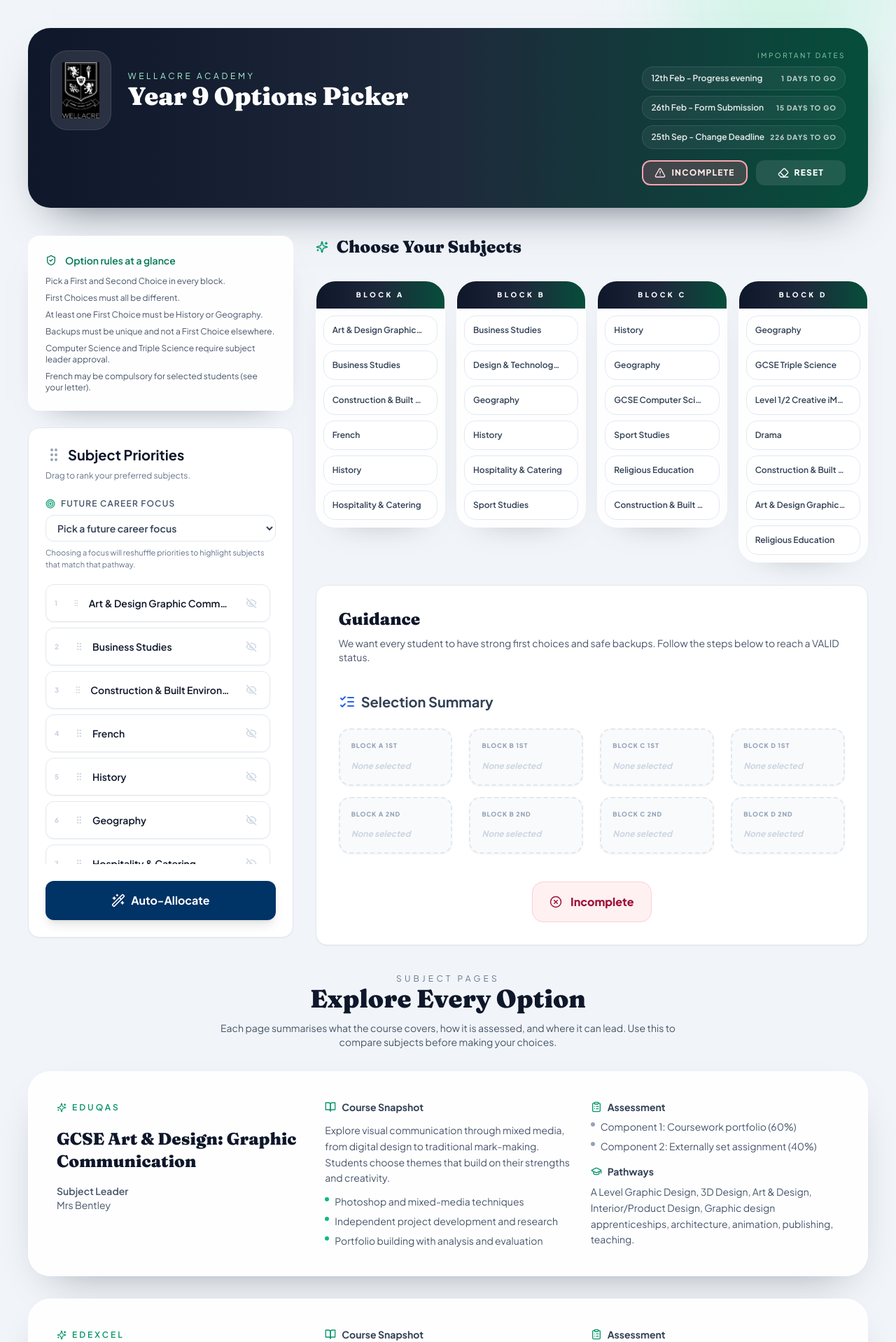
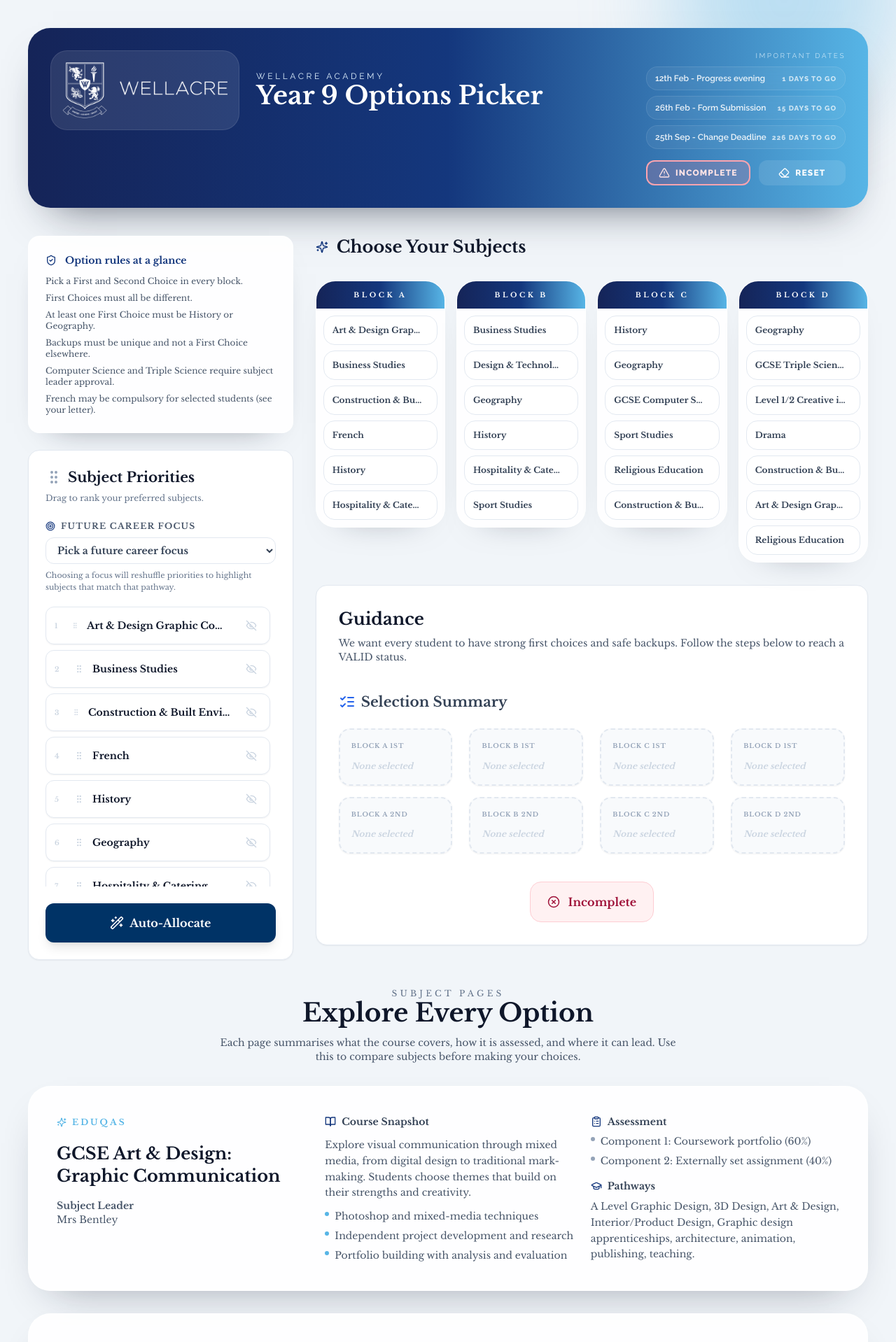
Before and after one commit to MikeMoorhouse/options, a React (Vite) app: page / in a window 1280 px wide. Shown: the top 1918 px of the page at 70% size. Built offline with nearby package versions, Linux system fonts and the light colour scheme.

Commit message:
Align styling and branding with Wellacre website

```diff
--- a/index.html
+++ b/index.html
@@ -7,7 +7,7 @@
     <link rel="preconnect" href="https://fonts.googleapis.com" />
     <link rel="preconnect" href="https://fonts.gstatic.com" crossorigin />
     <link
-      href="https://fonts.googleapis.com/css2?family=Fraunces:wght@400;600;700;800;900&family=Plus+Jakarta+Sans:wght@400;500;600;700;800&display=swap"
+      href="https://fonts.googleapis.com/css2?family=Libre+Baskerville:wght@400;700&family=Raleway:wght@400;500;600;700;800&display=swap"
       rel="stylesheet"
     />
     <script src="https://cdn.tailwindcss.com"></script>
--- a/src/App.jsx
+++ b/src/App.jsx
@@ -251,26 +251,26 @@ export default function App() {
 
   return (
     <div className="min-h-screen bg-slate-100 text-slate-900 relative overflow-hidden">
-      <div className="absolute -top-40 right-0 h-80 w-80 rounded-full bg-emerald-200/40 blur-3xl" />
-      <div className="absolute top-1/3 -left-32 h-72 w-72 rounded-full bg-sky-200/40 blur-3xl" />
-      <div className="absolute bottom-0 right-1/4 h-64 w-64 rounded-full bg-amber-200/40 blur-3xl" />
+      <div className="absolute -top-40 right-0 h-80 w-80 rounded-full bg-[#57b5e6]/35 blur-3xl" />
+      <div className="absolute top-1/3 -left-32 h-72 w-72 rounded-full bg-[#14377d]/15 blur-3xl" />
+      <div className="absolute bottom-0 right-1/4 h-64 w-64 rounded-full bg-[#cd1543]/15 blur-3xl" />
 
       <div className="max-w-[1600px] mx-auto p-4 lg:p-10 space-y-10 relative">
-        <header className="bg-gradient-to-r from-slate-900 via-slate-800 to-emerald-900 text-white rounded-[32px] p-6 md:p-8 shadow-[0_30px_60px_-35px_rgba(15,23,42,0.7)]">
+        <header className="bg-gradient-to-r from-[#152458] via-[#14377d] to-[#57b5e6] text-white rounded-[32px] p-6 md:p-8 shadow-[0_30px_60px_-35px_rgba(15,23,42,0.7)]">
           <div className="flex flex-col lg:flex-row gap-8 items-start lg:items-start justify-between">
             <div className="flex items-center gap-6">
               <div className="bg-white/10 rounded-3xl p-4 border border-white/10">
                 <img src={logo} alt="Wellacre logo" className="h-20 w-auto" />
               </div>
               <div>
-                <p className="text-xs uppercase tracking-[0.3em] text-emerald-200">Wellacre Academy</p>
+                <p className="text-xs uppercase tracking-[0.3em] text-sky-100 font-ui">Wellacre Academy</p>
                 <h1 className="text-3xl md:text-4xl font-black font-display">Year 9 Options Picker</h1>
               </div>
             </div>
 
             <div className="flex flex-col items-end gap-4 w-full lg:w-auto">
               <div className="w-full max-w-sm">
-                <div className="text-[10px] uppercase tracking-[0.25em] text-emerald-200/80 text-right mb-2">
+                <div className="text-[10px] uppercase tracking-[0.25em] text-sky-100/80 text-right mb-2 font-ui">
                   Important dates
                 </div>
                 <div className="space-y-2">
@@ -289,9 +289,9 @@ export default function App() {
                         key={item.label}
                         className="flex items-center justify-between gap-2 rounded-2xl border border-white/10 bg-white/5 px-3 py-2 backdrop-blur text-[11px] text-white/80"
                       >
-                        <div className="text-xs font-semibold text-white/90">{item.label}</div>
+                        <div className="text-xs font-semibold text-white/90 font-ui">{item.label}</div>
                         {countdown && (
-                          <div className="text-[10px] font-black uppercase tracking-widest text-white/70">{countdown}</div>
+                          <div className="text-[10px] font-black uppercase tracking-widest text-white/70 font-ui">{countdown}</div>
                         )}
                       </div>
                     );
@@ -301,9 +301,9 @@ export default function App() {
 
               <div className="flex flex-col sm:flex-row items-stretch gap-3 w-full max-w-sm">
                 <div
-                  className={`flex-1 px-4 py-2 rounded-xl text-xs font-black uppercase tracking-widest flex items-center justify-center gap-2 border-2 ${
+                  className={`flex-1 px-4 py-2 rounded-xl text-xs font-black uppercase tracking-widest font-ui flex items-center justify-center gap-2 border-2 ${
                     validation.status === 'VALID'
-                      ? 'bg-emerald-400/20 border-emerald-300 text-emerald-100'
+                      ? 'bg-sky-400/20 border-sky-200 text-sky-100'
                       : validation.status === 'PROBLEM'
                         ? 'bg-amber-400/20 border-amber-300 text-amber-100'
                         : 'bg-rose-400/20 border-rose-300 text-rose-100'
@@ -314,7 +314,7 @@ export default function App() {
                 </div>
                 <button
                   onClick={reset}
-                  className="flex-1 px-4 py-2 bg-white/10 hover:bg-white/20 rounded-xl transition-all text-xs font-black uppercase tracking-widest flex items-center justify-center gap-2"
+                  className="flex-1 px-4 py-2 bg-white/10 hover:bg-white/20 rounded-xl transition-all text-xs font-black uppercase tracking-widest font-ui flex items-center justify-center gap-2"
                 >
                   <Eraser size={16} /> Reset
                 </button>
@@ -326,7 +326,7 @@ export default function App() {
         <div className="grid grid-cols-1 lg:grid-cols-12 gap-8">
           <div className="lg:col-span-4 space-y-6">
             <div className="bg-white/90 backdrop-blur p-6 rounded-2xl border border-white/60 shadow-[0_20px_45px_-35px_rgba(15,23,42,0.6)]">
-              <div className="flex items-center gap-3 text-sm font-semibold text-emerald-700">
+              <div className="flex items-center gap-3 text-sm font-semibold text-[#14377d]">
                 <ShieldCheck size={16} /> Option rules at a glance
               </div>
               <ul className="mt-3 text-xs text-slate-600 space-y-2">
@@ -368,7 +368,7 @@ export default function App() {
             )}
 
             <div className="flex items-center gap-3">
-              <Sparkles size={18} className="text-emerald-600" />
+              <Sparkles size={18} className="text-[#14377d]" />
               <h2 className="text-2xl font-black font-display text-slate-900">Choose Your Subjects</h2>
             </div>
 
@@ -404,7 +404,7 @@ export default function App() {
             href="https://www.wellacre.org"
             target="_blank"
             rel="noreferrer"
-            className="text-xs font-semibold text-emerald-800 underline-offset-4 hover:underline"
+            className="text-xs font-semibold text-[#14377d] underline-offset-4 hover:underline"
           >
             Wellacre Academy
           </a>
@@ -412,9 +412,9 @@ export default function App() {
             href="https://buymeacoffee.com/chasewebdesign"
             target="_blank"
             rel="noreferrer"
-            className="group inline-flex items-center gap-3 rounded-full border border-emerald-200/40 bg-white/80 px-6 py-2.5 text-xs font-black uppercase tracking-widest text-emerald-900 shadow-[0_12px_28px_-18px_rgba(15,23,42,0.65)] transition hover:-translate-y-0.5 hover:border-emerald-200/70 hover:bg-gradient-to-r hover:from-slate-900 hover:via-slate-800 hover:to-emerald-900 hover:text-white hover:shadow-[0_18px_36px_-18px_rgba(6,78,59,0.6)] focus-visible:outline-none focus-visible:ring-2 focus-visible:ring-emerald-300/70"
+            className="group inline-flex items-center gap-3 rounded-full border border-sky-200/60 bg-white/80 px-6 py-2.5 text-xs font-black uppercase tracking-widest font-ui text-[#14377d] shadow-[0_12px_28px_-18px_rgba(15,23,42,0.65)] transition hover:-translate-y-0.5 hover:border-sky-200/80 hover:bg-gradient-to-r hover:from-[#152458] hover:via-[#14377d] hover:to-[#57b5e6] hover:text-white hover:shadow-[0_18px_36px_-18px_rgba(20,55,125,0.7)] focus-visible:outline-none focus-visible:ring-2 focus-visible:ring-sky-300/70"
           >
-            <span className="inline-flex h-6 w-6 items-center justify-center rounded-full bg-emerald-900 text-[10px] font-black text-white transition group-hover:bg-white group-hover:text-emerald-900">
+            <span className="inline-flex h-6 w-6 items-center justify-center rounded-full bg-[#152458] text-[10px] font-black text-white transition group-hover:bg-white group-hover:text-[#14377d]">
               ☕
             </span>
             Buy me a coffee
--- a/src/components/BlockGrid.jsx
+++ b/src/components/BlockGrid.jsx
@@ -20,7 +20,7 @@ export default function BlockGrid({
         >
           <div
             className={`${
-              blockStatus[blockId] ? 'bg-rose-600' : 'bg-gradient-to-r from-slate-900 via-slate-800 to-emerald-900'
+              blockStatus[blockId] ? 'bg-[#cd1543]' : 'bg-gradient-to-r from-[#152458] via-[#14377d] to-[#57b5e6]'
             } text-white py-3 px-4 text-center text-[10px] font-black uppercase tracking-[0.35em]`}
           >
             Block {blockId}
@@ -39,12 +39,12 @@ export default function BlockGrid({
                   className={`w-full text-left p-3 rounded-2xl text-xs font-semibold transition-all border flex justify-between items-center relative
                     ${
                       isFirst
-                        ? 'bg-emerald-600 border-emerald-500 text-white shadow-lg scale-[1.02] z-10'
+                        ? 'bg-[#14377d] border-[#14377d] text-white shadow-lg scale-[1.02] z-10'
                         : isSecond
                           ? 'bg-amber-400 border-amber-300 text-slate-900 shadow-md'
                           : isDisabled
                             ? 'bg-slate-100 text-slate-300 border-transparent opacity-50 cursor-not-allowed'
-                            : 'bg-white border-slate-200 text-slate-700 hover:border-emerald-200 hover:bg-emerald-50/40'
+                            : 'bg-white border-slate-200 text-slate-700 hover:border-sky-200 hover:bg-sky-50/40'
                     }
                   `}
                 >
--- a/src/components/PreferencePanel.jsx
+++ b/src/components/PreferencePanel.jsx
@@ -25,12 +25,12 @@ export default function PreferencePanel({
 
       <div className="mb-5">
         <label className="text-xs font-semibold text-slate-600 uppercase tracking-widest flex items-center gap-2 mb-2">
-          <Target size={14} className="text-emerald-600" /> Future Career Focus
+          <Target size={14} className="text-[#14377d]" /> Future Career Focus
         </label>
         <select
           value={careerValue}
           onChange={(e) => onCareerChange(e.target.value)}
-          className="w-full rounded-xl border border-slate-200 bg-white px-3 py-2 text-sm font-semibold text-slate-700 focus:outline-none focus:ring-2 focus:ring-emerald-400"
+          className="w-full rounded-xl border border-slate-200 bg-white px-3 py-2 text-sm font-semibold text-slate-700 focus:outline-none focus:ring-2 focus:ring-[#57b5e6]"
         >
           {careerOptions.map(option => (
             <option key={option.value} value={option.value}>
--- a/src/components/SubjectPages.jsx
+++ b/src/components/SubjectPages.jsx
@@ -20,7 +20,7 @@ export default function SubjectPages({ subjects }) {
             className="bg-white/90 backdrop-blur border border-white/60 shadow-[0_25px_60px_-35px_rgba(15,23,42,0.45)] rounded-[32px] p-6 md:p-10 grid grid-cols-1 lg:grid-cols-12 gap-8"
           >
             <div className="lg:col-span-4 space-y-4">
-              <div className="inline-flex items-center gap-2 text-xs font-semibold uppercase tracking-[0.25em] text-emerald-600">
+              <div className="inline-flex items-center gap-2 text-xs font-semibold uppercase tracking-[0.25em] text-[#57b5e6]">
                 <Sparkles size={14} /> {subject.board}
               </div>
               <h3 className="text-2xl font-black text-slate-900 font-display">{subject.title}</h3>
@@ -37,13 +37,13 @@ export default function SubjectPages({ subjects }) {
             <div className="lg:col-span-8 grid grid-cols-1 md:grid-cols-2 gap-6">
               <div className="space-y-3">
                 <div className="flex items-center gap-2 text-sm font-bold text-slate-700">
-                  <BookOpen size={16} className="text-emerald-600" /> Course Snapshot
+                  <BookOpen size={16} className="text-[#14377d]" /> Course Snapshot
                 </div>
                 <p className="text-sm text-slate-600 leading-relaxed">{subject.overview}</p>
                 <ul className="text-sm text-slate-600 space-y-2">
                   {subject.highlights.map((item) => (
                     <li key={item} className="flex items-start gap-2">
-                      <span className="mt-1 h-1.5 w-1.5 rounded-full bg-emerald-500" />
+                      <span className="mt-1 h-1.5 w-1.5 rounded-full bg-[#57b5e6]" />
                       <span>{item}</span>
                     </li>
                   ))}
@@ -52,7 +52,7 @@ export default function SubjectPages({ subjects }) {
               <div className="space-y-4">
                 <div>
                   <div className="flex items-center gap-2 text-sm font-bold text-slate-700">
-                    <ClipboardList size={16} className="text-emerald-600" /> Assessment
+                    <ClipboardList size={16} className="text-[#14377d]" /> Assessment
                   </div>
                   <ul className="mt-2 text-sm text-slate-600 space-y-2">
                     {subject.assessment.map((item) => (
@@ -65,7 +65,7 @@ export default function SubjectPages({ subjects }) {
                 </div>
                 <div>
                   <div className="flex items-center gap-2 text-sm font-bold text-slate-700">
-                    <GraduationCap size={16} className="text-emerald-600" /> Pathways
+                    <GraduationCap size={16} className="text-[#14377d]" /> Pathways
                   </div>
                   <p className="mt-2 text-sm text-slate-600 leading-relaxed">{subject.careers}</p>
                 </div>
--- a/src/styles.css
+++ b/src/styles.css
@@ -1,13 +1,23 @@
 :root {
   color-scheme: light;
+  --wellacre-blue: #14377d;
+  --wellacre-blue-dark: #152458;
+  --wellacre-blue-accent: #57b5e6;
+  --wellacre-red-accent: #cd1543;
+  --wellacre-text: #42454f;
 }
 
 body {
-  font-family: 'Plus Jakarta Sans', system-ui, -apple-system, sans-serif;
+  font-family: 'Libre Baskerville', Georgia, serif;
+  color: var(--wellacre-text);
 }
 
 .font-display {
-  font-family: 'Fraunces', serif;
+  font-family: 'Libre Baskerville', Georgia, serif;
+}
+
+.font-ui {
+  font-family: 'Raleway', system-ui, -apple-system, sans-serif;
 }
 
 .custom-scrollbar::-webkit-scrollbar {
```
Also changed, not shown: src/assets/wellacre-logo.png.
